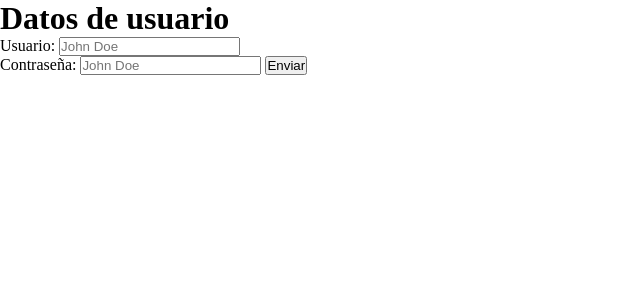
After one commit to logaran/ejercicios-medac, a PHP site: page / in a window 1280 px wide. The commit adds this page. Shown: the top 300 px of the page, without its empty margins (0-640 px from the left). Run offline with PHP 8.4, Linux system fonts and the light colour scheme.

Commit message:
Resuelvo servidor Tema 4.1

```diff
--- /dev/null
+++ b/servidor/tema 4.1/index.php
@@ -0,0 +1,38 @@
+<!DOCTYPE html>
+<html lang="es">
+<head>
+    <meta charset="UTF-8">
+    <meta name="viewport" content="width=device-width, initial-scale=1.0">
+    <title>Validar Autentificación</title>
+    <link rel="stylesheet" href="style.css">
+</head>
+<body>
+    <?php
+    error_reporting(E_ALL);
+    ini_set('display_errors', 1);
+    require_once("validar.php");
+    if (isset($_POST["user"]) && isset($_POST["password"]) && validateUser($_POST["user"]) && validatePassword($_POST["password"])) {
+        echo "<h1>Usuario validado</>";
+    } else if (isset($_POST["user"]) && isset($_POST["password"])){
+    $mensajeUser = validateUser($_POST["user"]) ? "<span class='valido'>Usuario valido</span>" : "<span class='error'>El usuario debe tener entre 6 y 15 caracteres!</span>";
+    $mensajePassword = validatePassword($_POST["password"]) ? "<span class='valido'>contraseña valida</span>" : "<span class='error'>La contraseña debe tener 7 caracteres no numéricos!</span>";
+    echo
+    "<form action='' method='post'>
+        <h1>Datos de usuario</h1>
+        Usuario: <input type='text' name='user' id='user' placeholder='John Doe'>$mensajeUser<br>
+        Contraseña: <input type='password' name='password' id='password' placeholder='John Doe'>$mensajePassword
+        <input type='submit' value='Enviar'>
+    </form>";
+    } else {
+        echo
+    "<form action='' method='post'>
+        <h1>Datos de usuario</h1>
+        Usuario: <input type='text' name='user' id='user' placeholder='John Doe'><br>
+        Contraseña: <input type='password' name='password' id='password' placeholder='John Doe'>
+        <input type='submit' value='Enviar'>
+    </form>";
+    }
+    ?>
+
+</body>
+</html>
--- /dev/null
+++ b/servidor/tema 4.1/style.css
@@ -0,0 +1,13 @@
+* {
+    margin: 0;
+    padding: 0;
+    box-sizing: border-box;
+}
+
+.valido {
+    color: green;
+}
+
+.error {
+    color: red;
+}
--- a/servidor/tema 4.1/validar.php
+++ b/servidor/tema 4.1/validar.php
@@ -7,7 +7,4 @@ function validatePassword($password) {
     $pattern = '/^[a-z]{7}$/i';
     return (bool) preg_match($pattern, $password);
 }
-
-echo "El usuario valida: " . (validateUser('Paco Perez') ? "True" : "False");
-echo "El password valida: " . (validatePassword('lgrn1598') ? "True" : "False");
 ?>
```
